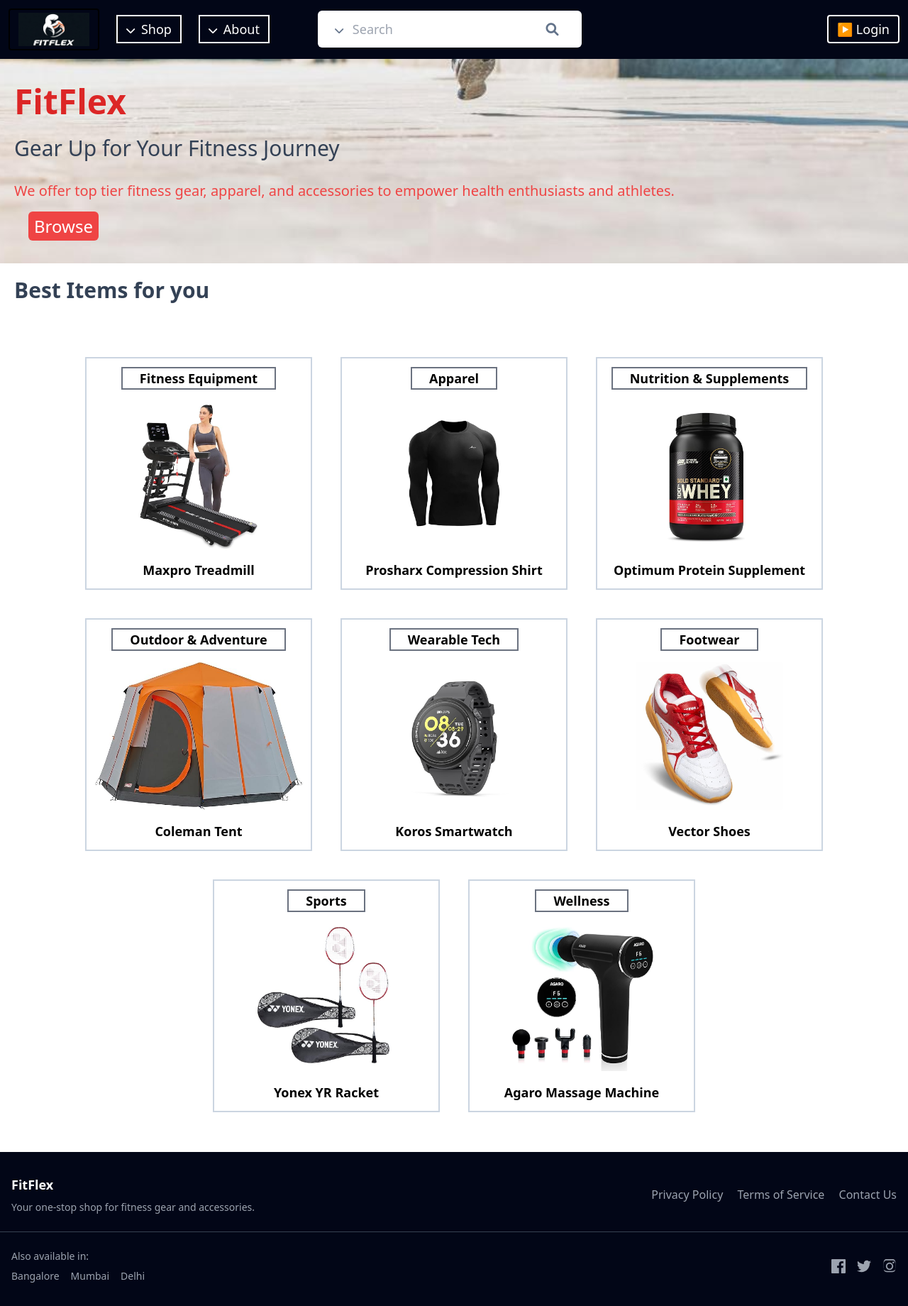
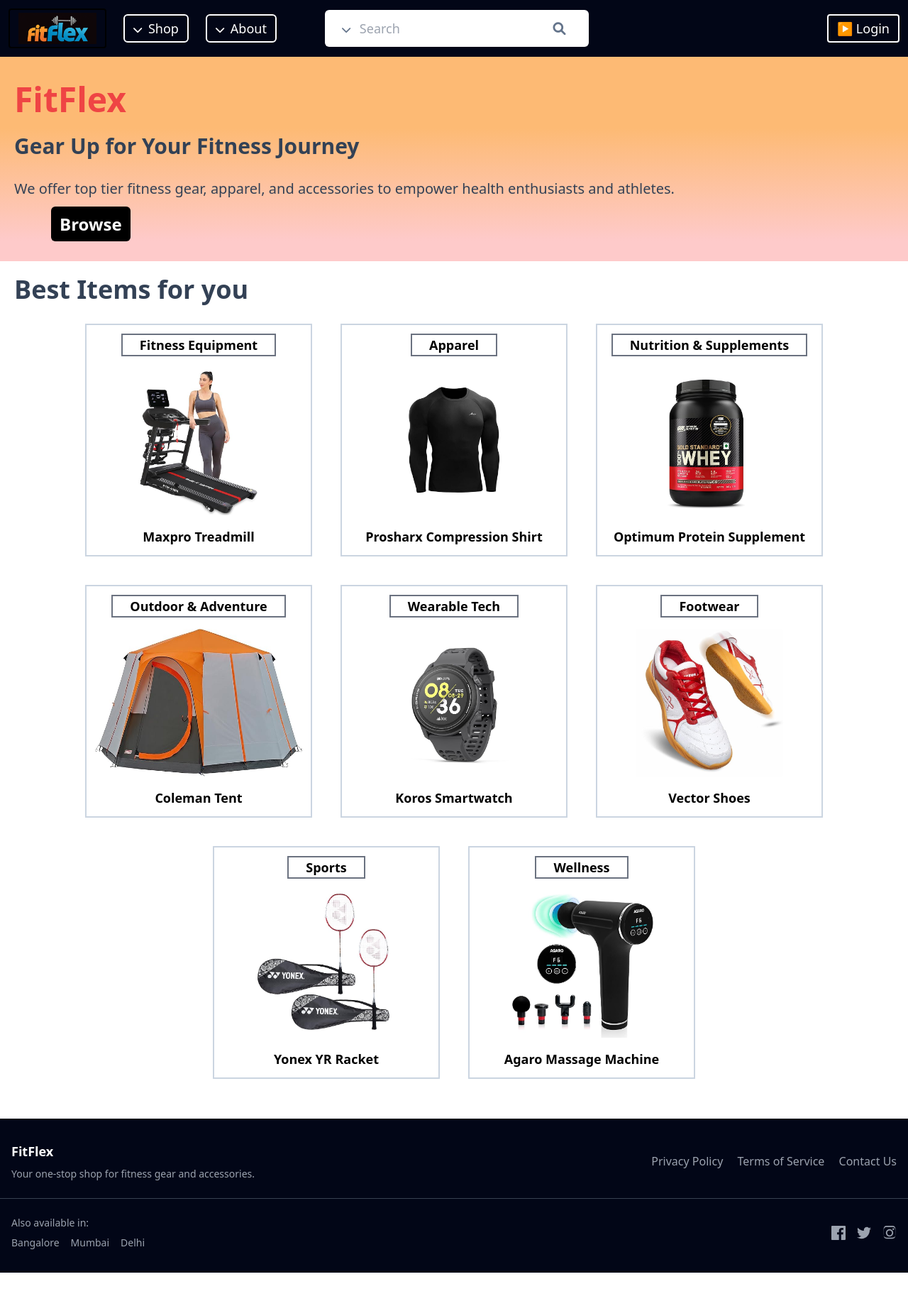
Before and after one commit to chriswilder3/FitFlex, a Django app: page / in a window 1280 px wide. Shown: the whole page at 71% size. After the commit the page ends 1793 px from the top, so only its background shows below. Run offline with Django 5.2, Linux system fonts and the light colour scheme; data comes from the database, SQL or seed files in the repository; some libraries are stand-ins or nearby versions.

Commit message:
further styled the index page

```diff
--- a/items/templates/index.html
+++ b/items/templates/index.html
@@ -5,7 +5,8 @@
     {% block styling %}
     <style>
         .jumbotron{
-            background-image: url('{% static "man_run_sports.png" %}');
+             /* background-image: url('{% static "man_run_sports.png" %}'); */
+
             background-repeat: no-repeat;
             background-position: bottom;
 
@@ -14,47 +15,39 @@
     {% endblock %}
 
     {% block content %}
-    <div class=" jumbotron px-5 pt-5 pb-9 ">
-        <h1 class="text-5xl text-red-600 py-4 font-bold">
+    <div class=" jumbotron px-5 pt-5 pb-9 bg-gradient-to-b from-orange-300 from-35% to-red-200 to-90%">
+        <h1 class="text-5xl text-red-500 py-4 font-bold ">
             FitFlex
         </h1>
-        <h3 class=" text-3xl py-2 text-slate-700 ">
+        <h3 class=" text-3xl py-2 font-semibold text-slate-700 ">
             Gear Up for Your Fitness Journey
         </h3>
-        <p class=" py-2 text-xl my-3 text-red-500">
+        <p class=" py-2 text-xl my-3 text-slate-700">
             We offer top tier fitness gear, apparel, and accessories to empower health enthusiasts and athletes.
         </p>
-        <a href="/items" class="bg-red-500
-            hover:bg-red-300 hover:text-slate-500
-            text-white text-2xl px-2 py-1 mt-3 ml-5 rounded-md">
+        <a href="/items" class=" ml-8 " >
+           <span class="bg-black text-white text-2xl font-semibold px-3 py-2 mt-3 ml-5
+               rounded-md shadow-inner
+                transition delay-80 hover:scale-110 hover:bg-white hover:text-black  ">
             Browse
+            </span>
         </a>
     </div>
 
-    <h3 class=" text-3xl px-5 pt-5 pb-9 text-slate-700 font-bold ">
+    <h3 class=" text-4xl px-5 pt-5  text-slate-700 font-bold ">
         Best Items for you
    </h3>
-    {% comment %} <div class="carousel px-5 pt-5 pb-9 flex flex-wrap text-center justify-center">
+
+    <div class="carousel px-5 pt-2 pb-9 flex flex-wrap text-center justify-center">
         {% for p in best_products %}
-        <div class=" text-lg font-semibold m-5 border-2 border-slate-300 p-3
-                flex flex-col items-center">
-
-                <p class="px-6 border-2 border-gray-500"> {{p.category}} </P>
-
-                <a href="{% url 'details' p.id %}"> <img src="{{ p.image.url }}" alt="" width="300" height="250"> </a>
-                <p class="mt-auto"> {{p.name}} </P>
-        </div>
-        {% endfor %}
-    </div> {% endcomment %}
-    <div class="carousel px-5 pt-5 pb-9 flex flex-wrap text-center justify-center">
-    {% for p in best_products %}
-    <div class="text-lg font-semibold m-5 border-2 border-slate-300 p-3 flex flex-col items-center w-80">
+        <div class="text-lg font-semibold m-5 border-2 border-slate-300 p-3 flex flex-col items-center w-80 hover:shadow-sm hover:shadow-slate-800">
             <!-- Product Category -->
             <p class="px-6 border-2 border-gray-500">{{ p.category }}</p>
 
             <!-- Product Image with Link -->
             <a href="{% url 'details' p.id %}" class="block my-4">
-            <img src="{{ p.image.url }}" alt="{{ p.name }}" class=" w-50 h-52 rounded">
+                <img src="{{ p.image.url }}" alt="{{ p.name }}" class=" w-50 h-52 hover:scale-105
+                            rounded">
             </a>
 
             <!-- Product Name -->
--- a/items/templates/master.html
+++ b/items/templates/master.html
@@ -34,14 +34,14 @@
                 <!-- Navigation Links -->
                 <li class="flex-none text-center border-black border-2 px-3 py-1 mx-3 rounded
                      hover:border-2 hover:border-white" >
-                  <a href="/">  <img src="{% static 'fitflex.png' %}" width="100px" height="80px" style="background-size: contain;"alt="">
+                  <a href="/">  <img src="{% static 'fitflex2.png' %}" width="110px" height="90px" style="background-size: contain;"alt="">
                   </a>
                 </li>
-                <li class="flex-none text-center px-3 py-1 bg-slate-950 border-white border-2 mx-3 transition delay-80 hover:scale-110 hover:text-slate-800 hover:bg-slate-50">
+                <li class="flex-none text-center px-3 py-1 bg-slate-950 border-white border-2 mx-3 transition delay-80 hover:scale-110 hover:text-slate-800 hover:bg-slate-50 rounded-md">
                     <a href="/items/"> <span class="downarrow text-sm pr-1"> <i class="fas fa-chevron-down"></i></span>
                         Shop</a>
                 </li>
-                <li class="flex-none text-center px-3 py-1 bg-slate-950 border-white border-2 mx-3 transition delay-80 hover:scale-110 hover:text-slate-800 hover:bg-slate-50">
+                <li class="flex-none text-center px-3 py-1 bg-slate-950 border-white border-2 mx-3 transition delay-80 hover:scale-110 hover:text-slate-800 hover:bg-slate-50 rounded-md">
                     <a href="#"> <span class="downarrow text-sm pr-1"> <i class="fas fa-chevron-down"></i></span>
                         About</a>
                 </li>
@@ -73,22 +73,7 @@
         </nav>
     </div>
     {% block content%}
-    <div class="jumbotron px-5 pt-5 pb-9 ">
-        <h1 class="text-5xl text-red-600 py-4 font-bold">
-            FitFlex
-        </h1>
-        <h3 class=" text-3xl py-2 text-slate-700 ">
-            Gear Up for Your Fitness Journey
-        </h3>
-        <p class=" py-2 text-xl my-3 text-red-500">
-            We offer top tier fitness gear, apparel, and accessories to empower health enthusiasts and athletes.
-        </p>
-        <a href="/items" class="bg-red-500
-            hover:bg-red-300 hover:text-slate-500
-            text-white text-2xl px-2 py-2 mt-3 rounded-md">
-            Buy Now
-        </a>
-    </div>
+
     {% endblock %}
 
     <script>
```
Also changed, not shown: items/static/fitflex2.png (added), productionfiles/fitflex2.png (added). Lines whose indentation alone changed are shown as unchanged.
